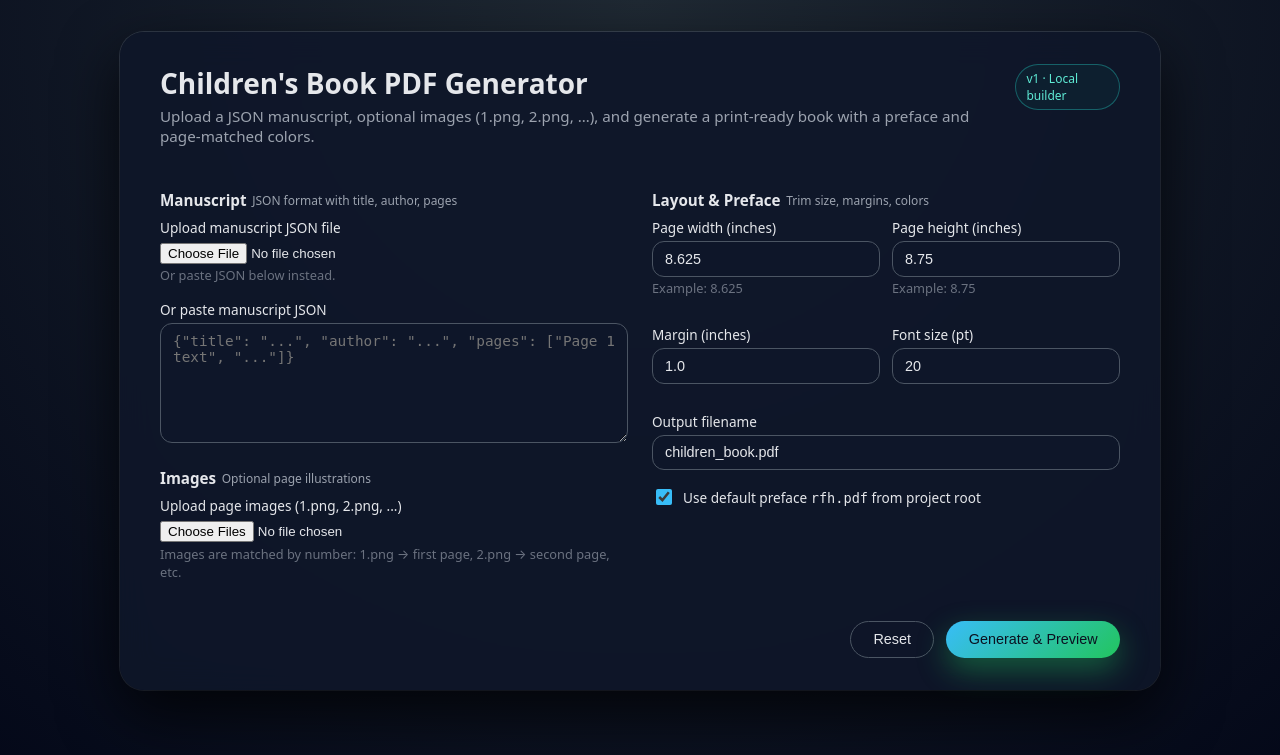
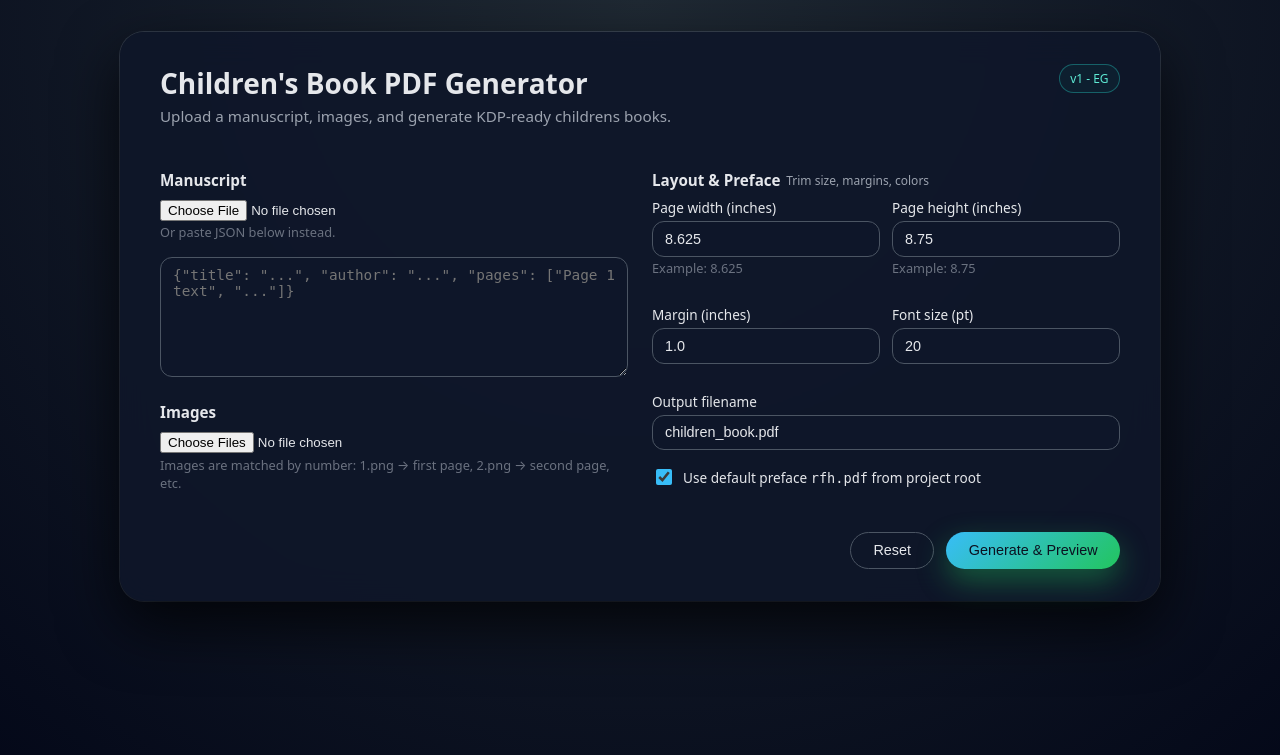
Before and after one commit to erniegomila/bookGenerator, a Flask app: page / in a window 1280 px wide. Shown: the top 755 px of the page. Run offline with Flask 3, Linux system fonts and the light colour scheme.

Commit message:
fix verbiage and text

```diff
--- a/templates/index.html
+++ b/templates/index.html
@@ -255,11 +255,11 @@
       <div>
         <h1>Children's Book PDF Generator</h1>
         <div class="subtitle">
-          Upload a JSON manuscript, optional images (1.png, 2.png, …), and generate a print-ready book with a preface and page-matched colors.
+          Upload a manuscript, images, and generate KDP-ready childrens books.
         </div>
       </div>
       <div class="pill">
-        v1 · Local builder
+        v1 - EG
       </div>
     </div>
 
@@ -276,27 +276,27 @@
         <div>
           <div class="section-title">
             Manuscript
-            <span>JSON format with title, author, pages</span>
+
           </div>
 
           <div class="field-group">
-            <label for="manuscript_file">Upload manuscript JSON file</label>
+
             <input type="file" id="manuscript_file" name="manuscript_file" accept="application/json" />
             <div class="hint">Or paste JSON below instead.</div>
           </div>
 
           <div class="field-group">
-            <label for="manuscript_text">Or paste manuscript JSON</label>
+
             <textarea id="manuscript_text" name="manuscript_text" placeholder='{"title": "...", "author": "...", "pages": ["Page 1 text", "..."]}'></textarea>
           </div>
 
           <div class="section-title" style="margin-top:1.25rem;">
             Images
-            <span>Optional page illustrations</span>
+
           </div>
 
           <div class="field-group">
-            <label for="images">Upload page images (1.png, 2.png, ...)</label>
+
             <input type="file" id="images" name="images" accept="image/*" multiple />
             <div class="hint">Images are matched by number: 1.png → first page, 2.png → second page, etc.</div>
           </div>
```
